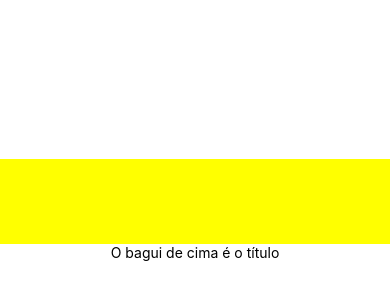
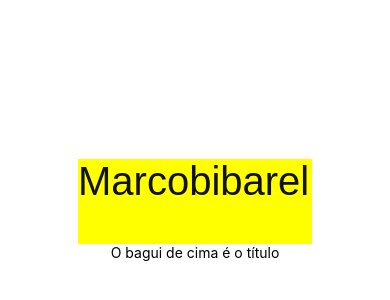
Before and after one commit to Delta-Leiras/Marcobibarel, a React Native app: screen / in a window 390 px wide. Shown: the part 212-512 px from the top of the page. Built offline with nearby package versions, Linux system fonts and the light colour scheme.

Commit message:
Testando o flex como unidade de medida x 5

```diff
--- a/components/Titulo/index.js
+++ b/components/Titulo/index.js
@@ -4,7 +4,7 @@ import styles from "./styles.js";
 
 const Titulo = () =>
 <View style = {styles.container}>
-
+    <Text style = {styles.texto}>Marcobibarel</Text>
 </View>
 ;
 
--- a/components/Titulo/styles.js
+++ b/components/Titulo/styles.js
@@ -7,7 +7,7 @@ const styles = StyleSheet.create
     {
         //flex: 1,
         backgroundColor: "#ffff00",
-        width: "100%",
+        width: "60%",
         height: "10%"
     },
 
```
